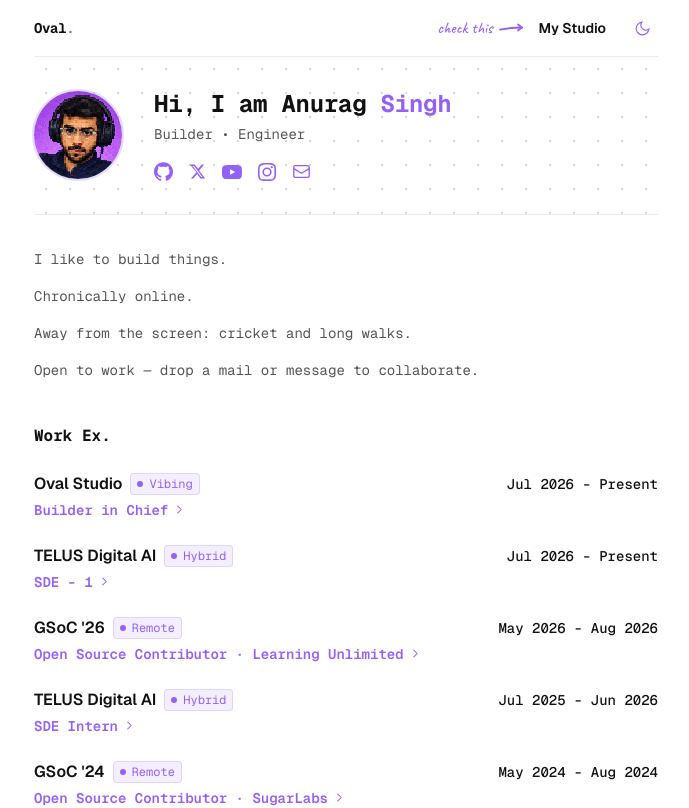
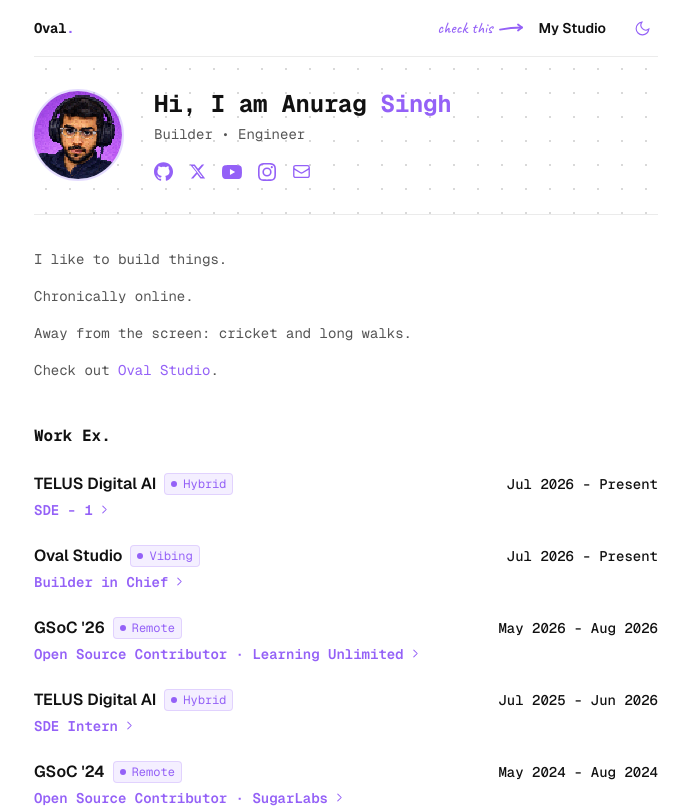
Before and after one commit to Oval17/oval-portfolio, a Next.js app: page / in a window 1280 px wide. Shown: the top 808 px of the page, without its empty margins (294-983 px from the left). Built offline with nearby package versions, Linux system fonts and the light colour scheme.

Commit message:
feat: swap Telus SDE-1 / Oval Studio order, replace open-to-work with studio link (#14)
Co-authored-by: Claude Sonnet 4.6 (1M context) <noreply@anthropic.com>

```diff
--- a/src/components/about.tsx
+++ b/src/components/about.tsx
@@ -1,4 +1,5 @@
 "use client";
+import Link from "next/link";
 import { useState } from "react";
 import { experience, education } from "@/lib/data";
 import { VIOLET } from "@/lib/constants";
@@ -22,7 +23,7 @@ export default function About() {
         <p>I like to build things.</p>
         <p>Chronically online.</p>
         <p>Away from the screen: cricket and long walks.</p>
-        <p>Open to work — drop a mail or message to collaborate.</p>
+        <p>Check out <Link href="/studio" style={{ color: VIOLET }} className="hover:opacity-70 transition-opacity">Oval Studio</Link>.</p>
       </div>
 
       {/* Work Experience */}
--- a/src/lib/data.ts
+++ b/src/lib/data.ts
@@ -15,19 +15,19 @@ export const personal = {
 
 export const experience = [
   {
-    company: "Oval Studio",
-    role: "Builder in Chief",
-    type: "Vibing",
-    period: "Jul 2026 - Present",
-    description: "Building new things everyday.",
-  },
-  {
     company: "TELUS Digital AI",
     role: "SDE - 1",
     type: "Hybrid",
     period: "Jul 2026 - Present",
     description:
       "Core member of GTS Frontend Team, working on integrating AI tools and Frontend.",
+  },
+  {
+    company: "Oval Studio",
+    role: "Builder in Chief",
+    type: "Vibing",
+    period: "Jul 2026 - Present",
+    description: "Building new things everyday.",
   },
   {
     company: "GSoC '26",
```
